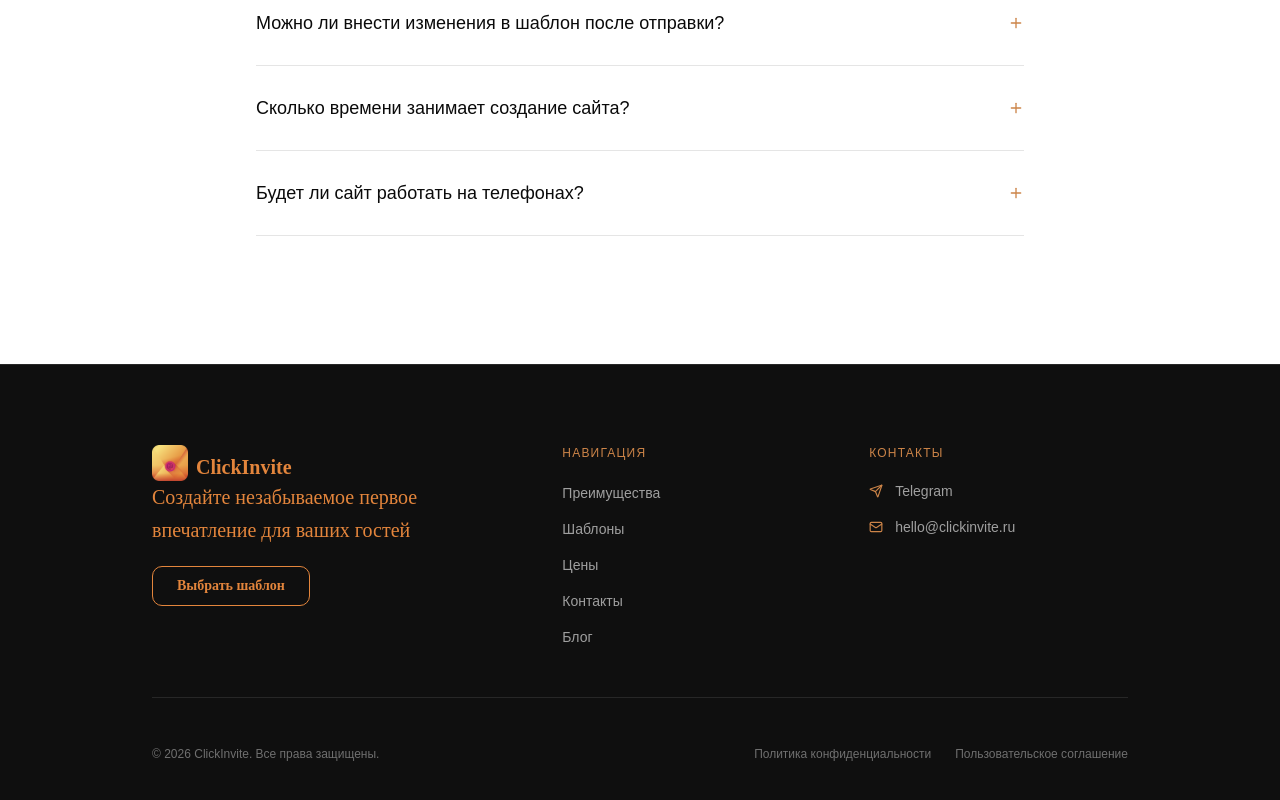
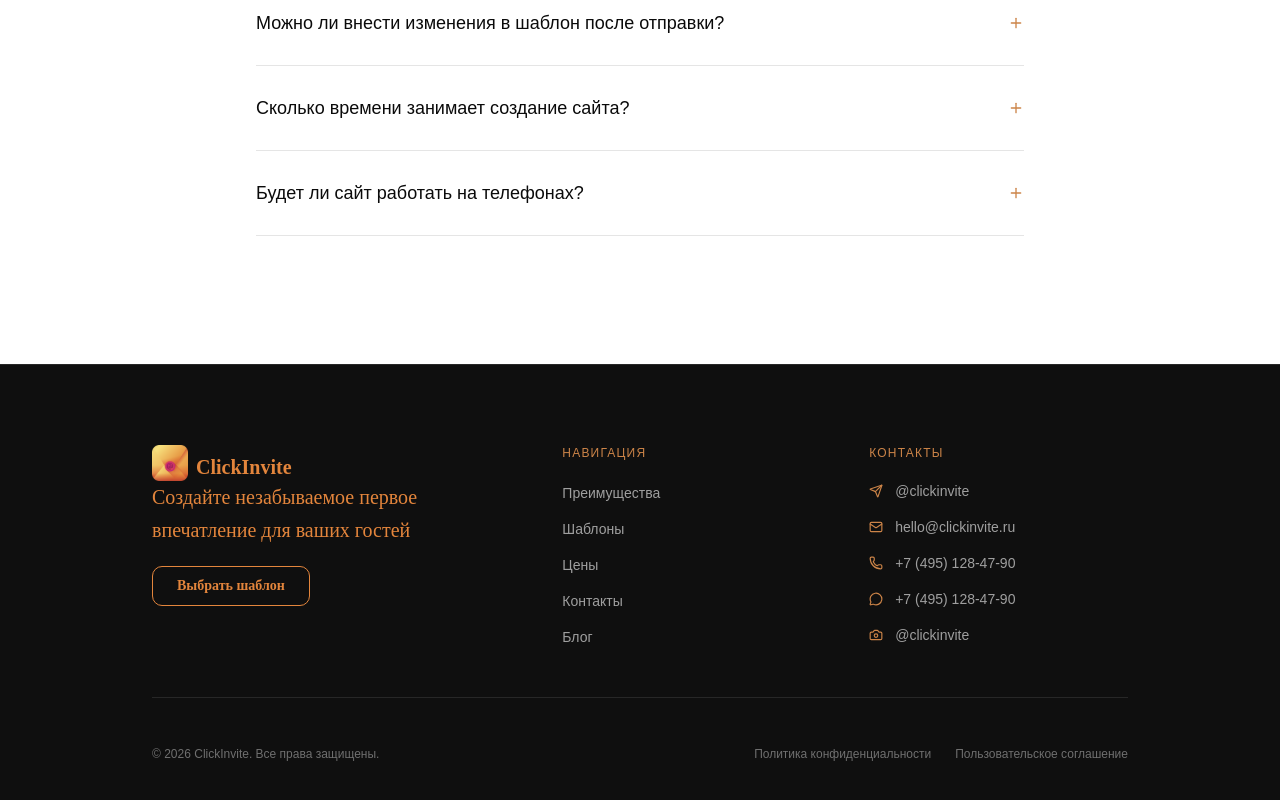
Before and after one commit to Enver111/-lickInvite-, a React (Vite) app: page / in a window 1280 px wide. Shown: the part 5604-6404 px from the top of the page. Built offline with nearby package versions, Linux system fonts and the light colour scheme.

Commit message:
feat: add contact pages

```diff
--- a/src/App.tsx
+++ b/src/App.tsx
@@ -3,6 +3,7 @@ import Landing from "./pages/Landing/Landing";
 import Templates from "./pages/Templates/Templates";
 import PrivacyPolicy from "./pages/Legal/PrivacyPolicy";
 import TermsOfService from "./pages/Legal/TermsOfService";
+import Contacts from "./pages/Contacts/Contacts";
 import Header from "./components/Header";
 
 function App() {
@@ -12,6 +13,7 @@ function App() {
       <Routes>
         <Route path="/" element={<Landing />} />
         <Route path="/templates" element={<Templates />} />
+        <Route path="/contacts" element={<Contacts />} />
         <Route path="/privacy" element={<PrivacyPolicy />} />
         <Route path="/terms" element={<TermsOfService />} />
       </Routes>
--- a/src/components/Header.tsx
+++ b/src/components/Header.tsx
@@ -25,7 +25,7 @@ const Header = () => {
   const navItems = isLanding ? landingNav : isTemplates ? templatesNav : [];
 
   return (
-    <header className="fixed top-0 left-0 right-0 z-50 bg-background/80 backdrop-blur-lg border-b border-border py-6">
+    <header className="fixed  top-0 left-0 right-0 z-50 bg-background/80 backdrop-blur-lg border-b border-border py-6">
       <nav className="container mx-auto flex items-center justify-between ">
         <Link to="/">
           <Logotype />
@@ -36,7 +36,11 @@ const Header = () => {
             {navItems.map(({ label, href }) => (
               <li key={href}>
                 <Button variant="ghost" asChild>
-                  <a href={href}>{label}</a>
+                  {href.startsWith("/") ? (
+                    <Link to={href}>{label}</Link>
+                  ) : (
+                    <a href={href}>{label}</a>
+                  )}
                 </Button>
               </li>
             ))}
--- /dev/null
+++ b/src/constants/contacts.ts
@@ -0,0 +1,54 @@
+import { Camera, Mail, MessageCircle, Phone, Send, type LucideIcon } from "lucide-react";
+
+type Contact = {
+  label: string;
+  value: string;
+  hint: string;
+  href: string;
+  icon: LucideIcon;
+  external?: boolean;
+};
+
+export const contacts: Contact[] = [
+  {
+    label: "Telegram",
+    value: "@clickinvite",
+    hint: "Быстрые ответы и консультации",
+    href: "https://t.me/clickinvite",
+    icon: Send,
+    external: true,
+  },
+  {
+    label: "Email",
+    value: "hello@clickinvite.ru",
+    hint: "Для заявок и деловых вопросов",
+    href: "mailto:hello@clickinvite.ru",
+    icon: Mail,
+  },
+  {
+    label: "Телефон",
+    value: "+7 (495) 128-47-90",
+    hint: "Звоните в рабочее время",
+    href: "tel:+74951284790",
+    icon: Phone,
+  },
+  {
+    label: "WhatsApp",
+    value: "+7 (495) 128-47-90",
+    hint: "Удобно обсудить детали проекта",
+    href: "https://wa.me/74951284790",
+    icon: MessageCircle,
+    external: true,
+  },
+  {
+    label: "Instagram",
+    value: "@clickinvite",
+    hint: "Примеры работ и вдохновение",
+    href: "https://instagram.com/clickinvite",
+    icon: Camera,
+    external: true,
+  },
+] ;
+
+export const workingHours = "Пн–Пт, 10:00–19:00 (МСК)";
+export const responseTime = "Ответим в течение часа в рабочее время";
--- /dev/null
+++ b/src/pages/Contacts/Contacts.tsx
@@ -0,0 +1,114 @@
+import { Clock } from "lucide-react";
+
+import AnimatedContent from "@/components/AnimatedContent";
+import { contacts, responseTime, workingHours } from "@/constants/contacts";
+import Footer from "@/pages/Landing/components/Footer";
+import Title from "@/pages/Landing/components/Title";
+
+const Contacts = () => {
+  return (
+    <>
+      <main className="  py-30 px-6 bg-[#fafafa]">
+        <div className="max-w-5xl mx-auto">
+          <Title
+            title="Свяжитесь с нами"
+            subtitle="Контакты"
+            description="мы на связи"
+          />
+
+          <div className="grid sm:grid-cols-2 lg:grid-cols-3 gap-px bg-black/10 border border-border rounded-2xl overflow-hidden">
+            {contacts.map((contact, i) => {
+              const Icon = contact.icon;
+              return (
+                <AnimatedContent
+                  key={contact.label}
+                  distance={60}
+                  direction="vertical"
+                  reverse={false}
+                  duration={0.7 + i * 0.1}
+                  ease="power3.out"
+                  initialOpacity={0}
+                  animateOpacity
+                  scale={1}
+                  threshold={0.1}
+                  delay={i * 0.08}
+                  className="group bg-white p-8 hover:bg-[#fffaf6] transition-colors duration-300"
+                >
+                  <a
+                    href={contact.href}
+                    target={contact.external ? "_blank" : undefined}
+                    rel={contact.external ? "noopener noreferrer" : undefined}
+                    className="flex flex-col h-full"
+                  >
+                    <div className="mb-6 w-10 h-10 flex items-center justify-center border border-[#cc8448]/30 group-hover:border-[#cc8448] transition-all duration-300 rounded-lg">
+                      <Icon size={18} className="text-[#cc8448]" />
+                    </div>
+                    <p
+                      className="text-xs uppercase tracking-widest mb-2"
+                      style={{
+                        color: "#cc8448",
+                        fontFamily: "Inter, sans-serif",
+                      }}
+                    >
+                      {contact.label}
+                    </p>
+                    <p
+                      className="text-lg font-medium mb-2 text-[#0f0f0f]"
+                      style={{ fontFamily: "Inter, sans-serif" }}
+                    >
+                      {contact.value}
+                    </p>
+                    <p className="text-sm font-light text-black/50 mt-auto">
+                      {contact.hint}
+                    </p>
+                  </a>
+                </AnimatedContent>
+              );
+            })}
+
+            <AnimatedContent
+              distance={60}
+              direction="vertical"
+              reverse={false}
+              duration={1.2}
+              ease="power3.out"
+              initialOpacity={0}
+              animateOpacity
+              scale={1}
+              threshold={0.1}
+              delay={0.4}
+              className="group bg-[#0f0f0f] p-8 sm:col-span-2 lg:col-span-1"
+            >
+              <div className="flex flex-col h-full">
+                <div className="mb-6 w-10 h-10 flex items-center justify-center border border-[#cc8448]/30 rounded-lg">
+                  <Clock size={18} className="text-[#cc8448]" />
+                </div>
+                <p
+                  className="text-xs uppercase tracking-widest mb-2"
+                  style={{
+                    color: "#cc8448",
+                    fontFamily: "Inter, sans-serif",
+                  }}
+                >
+                  Время работы
+                </p>
+                <p
+                  className="text-lg font-medium mb-2 text-white"
+                  style={{ fontFamily: "Inter, sans-serif" }}
+                >
+                  {workingHours}
+                </p>
+                <p className="text-sm font-light text-white/50 mt-auto">
+                  {responseTime}
+                </p>
+              </div>
+            </AnimatedContent>
+          </div>
+        </div>
+      </main>
+      <Footer />
+    </>
+  );
+};
+
+export default Contacts;
--- a/src/pages/Landing/components/Footer.tsx
+++ b/src/pages/Landing/components/Footer.tsx
@@ -1,8 +1,8 @@
 import { Link } from "react-router-dom";
-import { Mail, Send } from "lucide-react";
 
 import Logotype from "@/components/Logotype";
 import { Button } from "@/components/ui/button";
+import { contacts } from "@/constants/contacts";
 
 const navLinks = [
   { label: "Преимущества", to: "/advantages" },
@@ -14,7 +14,7 @@ const navLinks = [
 
 const Footer = () => {
   return (
-    <footer id="contacts" className="scroll-mt-24 bg-[#0f0f0f] text-white border-t border-white/10">
+    <footer className="bg-[#0f0f0f] text-white border-t border-white/10">
       <div className="max-w-5xl mx-auto px-6 py-20">
         <div className="grid gap-12 md:grid-cols-[1.4fr_1fr_1fr]">
           <div className="space-y-5">
@@ -52,26 +52,22 @@ const Footer = () => {
               Контакты
             </p>
             <ul className="space-y-4">
-              <li>
-                <a
-                  href="https://t.me/clickinvite"
-                  target="_blank"
-                  rel="noopener noreferrer"
-                  className="flex items-center gap-3 text-sm font-light text-white/60 transition-colors hover:text-[#E3853C]"
-                >
-                  <Send size={14} className="shrink-0 text-[#cc8448]" />
-                  Telegram
-                </a>
-              </li>
-              <li>
-                <a
-                  href="mailto:hello@clickinvite.ru"
-                  className="flex items-center gap-3 text-sm font-light text-white/60 transition-colors hover:text-[#E3853C]"
-                >
-                  <Mail size={14} className="shrink-0 text-[#cc8448]" />
-                  hello@clickinvite.ru
-                </a>
-              </li>
+              {contacts.map((contact) => {
+                const Icon = contact.icon;
+                return (
+                  <li key={contact.label}>
+                    <a
+                      href={contact.href}
+                      target={contact.external ? "_blank" : undefined}
+                      rel={contact.external ? "noopener noreferrer" : undefined}
+                      className="flex items-center gap-3 text-sm font-light text-white/60 transition-colors hover:text-[#E3853C]"
+                    >
+                      <Icon size={14} className="shrink-0 text-[#cc8448]" />
+                      {contact.value}
+                    </a>
+                  </li>
+                );
+              })}
             </ul>
           </div>
         </div>
```
